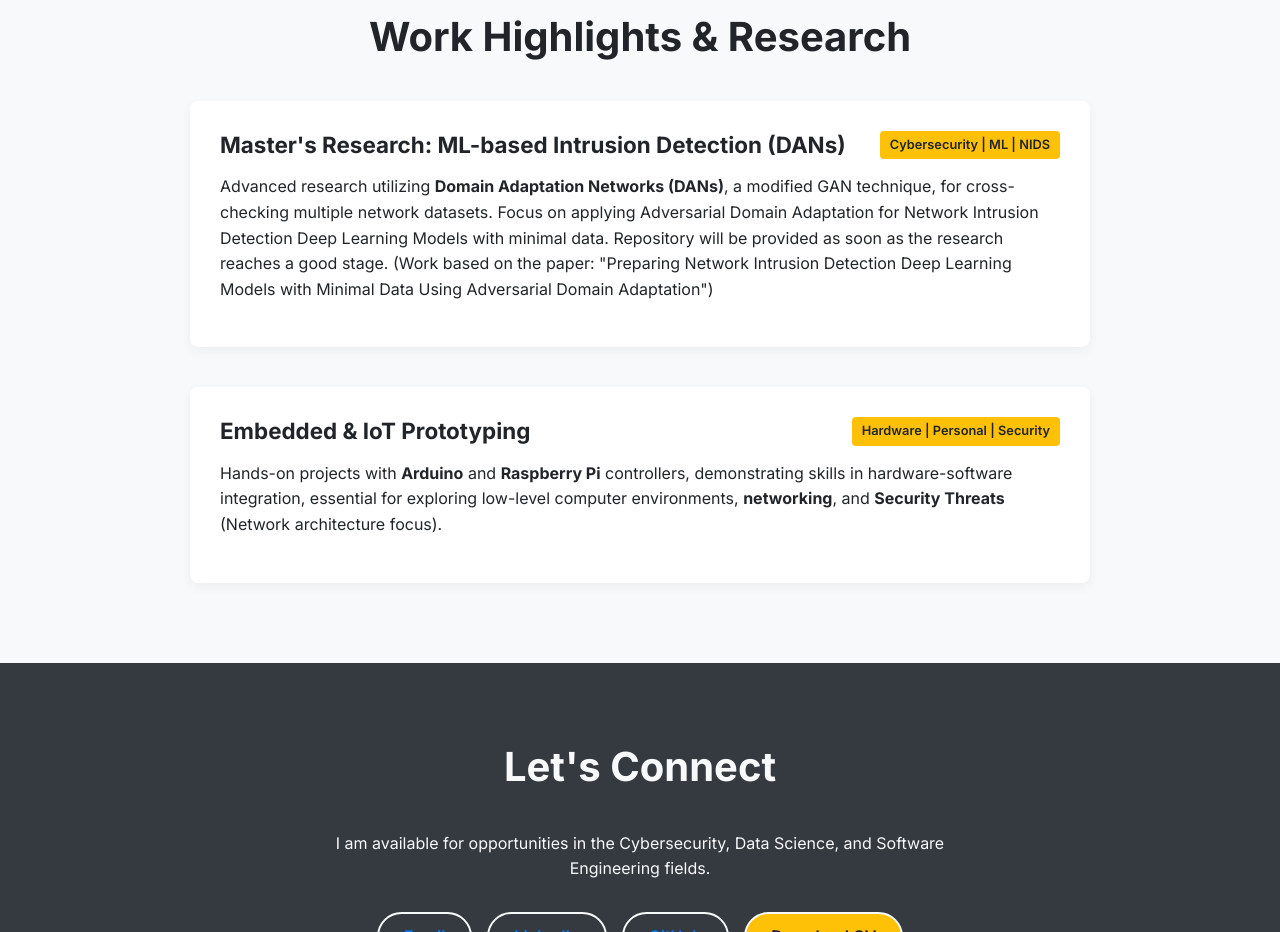
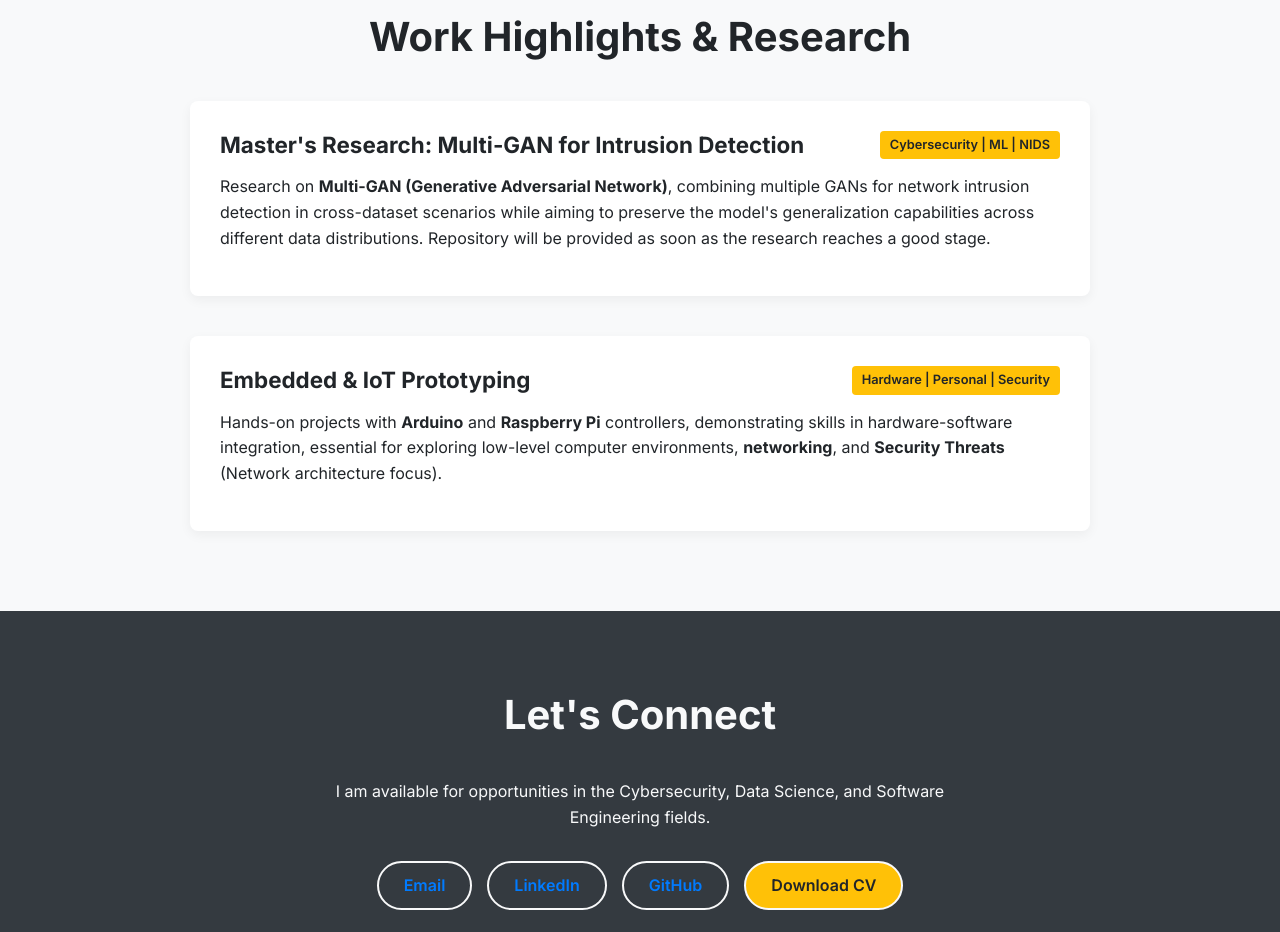
Before and after one commit to kalebers/kalebers.github.io, a plain HTML site: page index.html in a window 1280 px wide. Shown: the part 3260-4192 px from the top of the page. Drawn offline with Linux system fonts and the light colour scheme.

Commit message:
Update master research to Multi-GAN (#30)

```diff
--- a/index.html
+++ b/index.html
@@ -184,10 +184,10 @@
                 <div class="project-card-list">
                     <div class="project-card">
                         <div class="project-header">
-                            <h3>Master's Research: ML-based Intrusion Detection (DANs)</h3>
+                            <h3>Master's Research: Multi-GAN for Intrusion Detection</h3>
                             <span class="tag">Cybersecurity | ML | NIDS</span>
                         </div>
-                        <p>Advanced research utilizing <strong>Domain Adaptation Networks (DANs)</strong>, a modified GAN technique, for cross-checking multiple network datasets. Focus on applying Adversarial Domain Adaptation for Network Intrusion Detection Deep Learning Models with minimal data. Repository will be provided as soon as the research reaches a good stage. (Work based on the paper: "Preparing Network Intrusion Detection Deep Learning Models with Minimal Data Using Adversarial Domain Adaptation")</p>
+                        <p>Research on <strong>Multi-GAN (Generative Adversarial Network)</strong>, combining multiple GANs for network intrusion detection in cross-dataset scenarios while aiming to preserve the model's generalization capabilities across different data distributions. Repository will be provided as soon as the research reaches a good stage.</p>
                         <!-- <a href="URL_TO_RESEARCH_PROJECT" target="_blank" class="project-link">View Details &rarr;</a> -->
                     </div>
 
```
